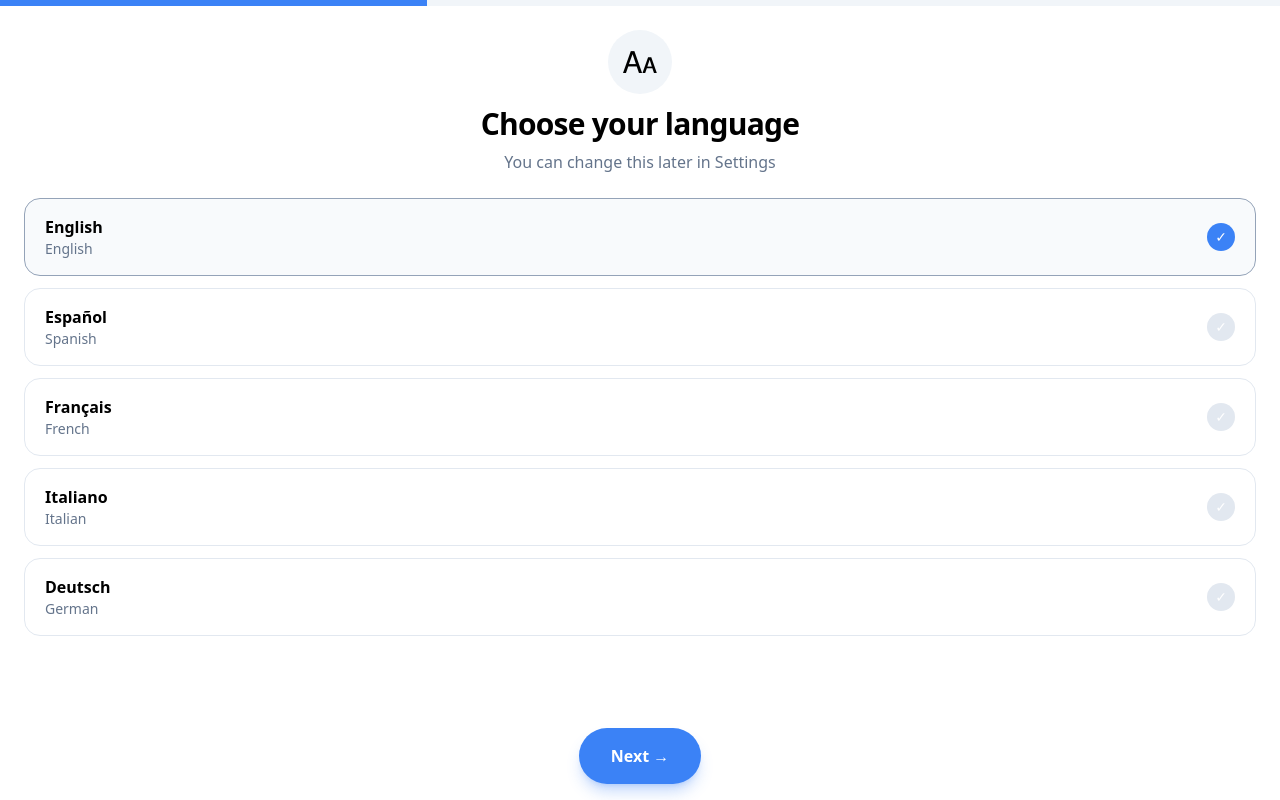
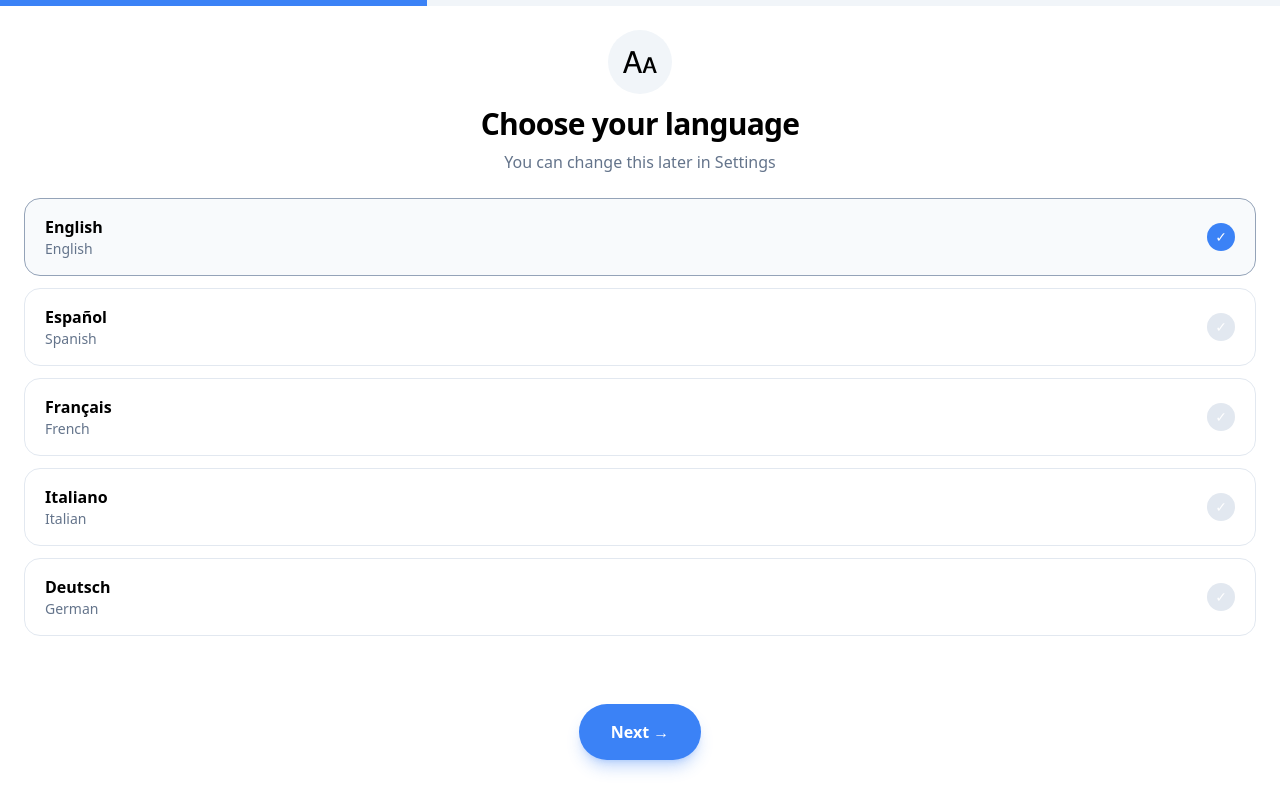
Before and after one commit to greenlabofficial60-art/THEREALAPP, a React (Vite) app: page / in a window 1280 px wide. Built offline with nearby package versions, Linux system fonts and the light colour scheme.

Commit message:
fix: raise Next button higher from bottom

```diff
--- a/AccountSetup.jsx
+++ b/AccountSetup.jsx
@@ -34,7 +34,7 @@ export function AccountSetup({ onDone }) {
 
   const screens = [
     <div key="w" className="absolute inset-0 flex flex-col justify-end bg-black/30">
-      <div className="m-4 rounded-[36px] bg-white p-8 text-center" style={{ paddingBottom: "max(32px, env(safe-area-inset-bottom))" }}>
+      <div className="m-4 rounded-[36px] bg-white p-8 text-center" style={{ paddingBottom: "max(56px, env(safe-area-inset-bottom))" }}>
         <div className="mx-auto mb-4 grid h-20 w-20 place-items-center rounded-full bg-slate-100 text-4xl">🚀</div>
         <h1 className="text-3xl font-extrabold">Welcome to CashCycle</h1>
         <p className="mt-2 text-slate-500">Set up your finances in just a few minutes.</p>
--- a/Onboarding.jsx
+++ b/Onboarding.jsx
@@ -20,7 +20,7 @@ export function Onboarding({ onDone }) {
       {footer && (
         <div
           className="absolute left-0 right-0 flex items-center justify-center gap-3 bg-white/90 px-6 py-4 backdrop-blur"
-          style={{ bottom: 0, paddingBottom: "max(16px, env(safe-area-inset-bottom))" }}
+          style={{ bottom: 0, paddingBottom: "max(40px, env(safe-area-inset-bottom))" }}
         >
           {footer}
         </div>
```
